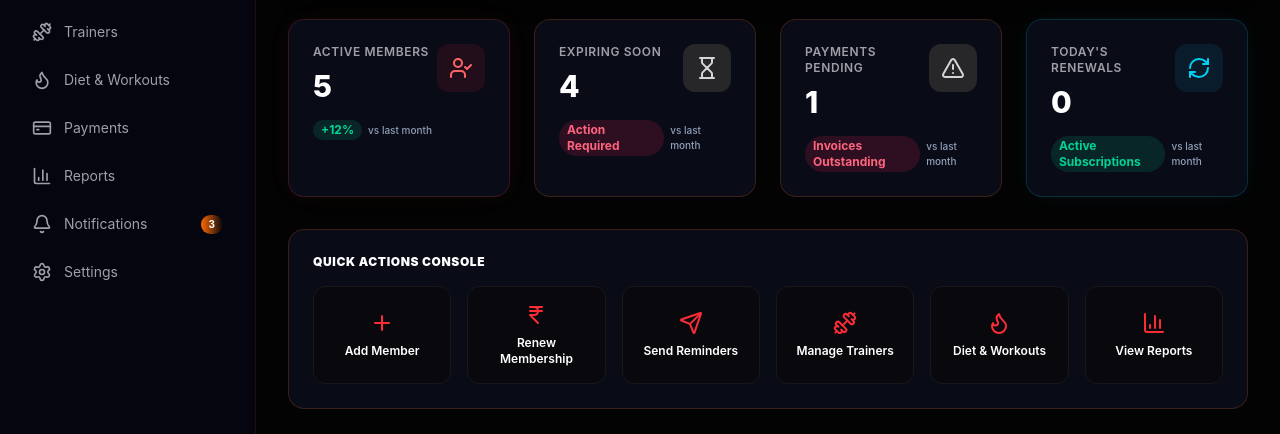
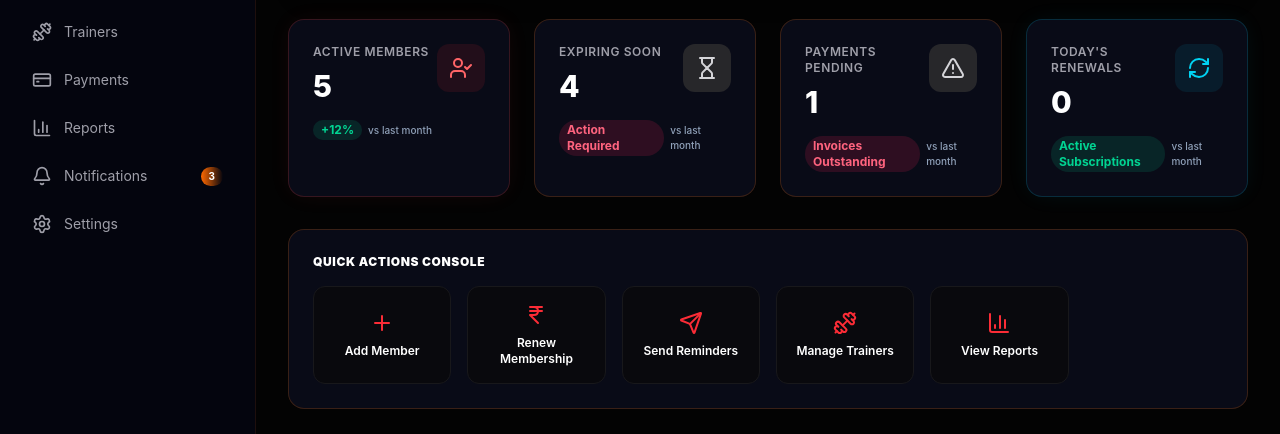
Before and after one commit to jack03-ops/admin, a React (Vite) app in the folder frontend/: page / in a window 1280 px wide. Both pictures are taken after a click on the button "Access Dashboard". Shown: the part 255-689 px from the top of the page. Built offline with nearby package versions, Linux system fonts and the light colour scheme; no server answers.

Commit message:
feat: remove Diet & Workouts tab and navigation links

```diff
--- a/frontend/src/App.jsx
+++ b/frontend/src/App.jsx
@@ -205,8 +205,6 @@ export default function App() {
         return <CheckIn setPage={setCurrentPage} />;
       case 'trainers':
         return <Trainers />;
-      case 'diet-workout':
-        return <DietWorkout />;
       default:
         return <Dashboard members={members} payments={payments} setPage={setCurrentPage} loading={loading} />;
     }
@@ -229,7 +227,6 @@ export default function App() {
     settings: 'Gym configurations & custom pricing',
     'check-in': 'Member QR Check-In Scanner',
     trainers: 'Gym Trainers & Batches',
-    'diet-workout': 'Progression, Workout & Diet Plans',
   };
 
   return (
--- a/frontend/src/components/Sidebar.jsx
+++ b/frontend/src/components/Sidebar.jsx
@@ -19,7 +19,6 @@ export default function Sidebar({ currentPage, setCurrentPage, onLogout }) {
     { id: 'members', label: 'Members List', icon: Users },
     { id: 'add-member', label: 'Add Member', icon: UserPlus },
     { id: 'trainers', label: 'Trainers', icon: Dumbbell },
-    { id: 'diet-workout', label: 'Diet & Workouts', icon: Flame },
     { id: 'payments', label: 'Payments', icon: CreditCard },
     { id: 'reports', label: 'Reports', icon: BarChart3 },
     { id: 'notifications', label: 'Notifications', icon: Bell },
--- a/frontend/src/pages/Dashboard.jsx
+++ b/frontend/src/pages/Dashboard.jsx
@@ -198,14 +198,6 @@ export default function Dashboard({ members, payments, setPage }) {
           </button>
 
           <button
-            onClick={() => setPage('diet-workout')}
-            className="flex flex-col items-center justify-center p-4 bg-zinc-950/80 border border-zinc-900 rounded-xl hover:border-red-500/40 hover:bg-zinc-900/50 transition-all cursor-pointer group"
-          >
-            <Flame className="w-6 h-6 text-red-500 mb-2 group-hover:scale-110 transition-transform" />
-            <span className="text-xs font-semibold text-white">Diet & Workouts</span>
-          </button>
-
-          <button
             onClick={() => setPage('reports')}
             className="flex flex-col items-center justify-center p-4 bg-zinc-950/80 border border-zinc-900 rounded-xl hover:border-red-500/40 hover:bg-zinc-900/50 transition-all cursor-pointer group"
           >
```
